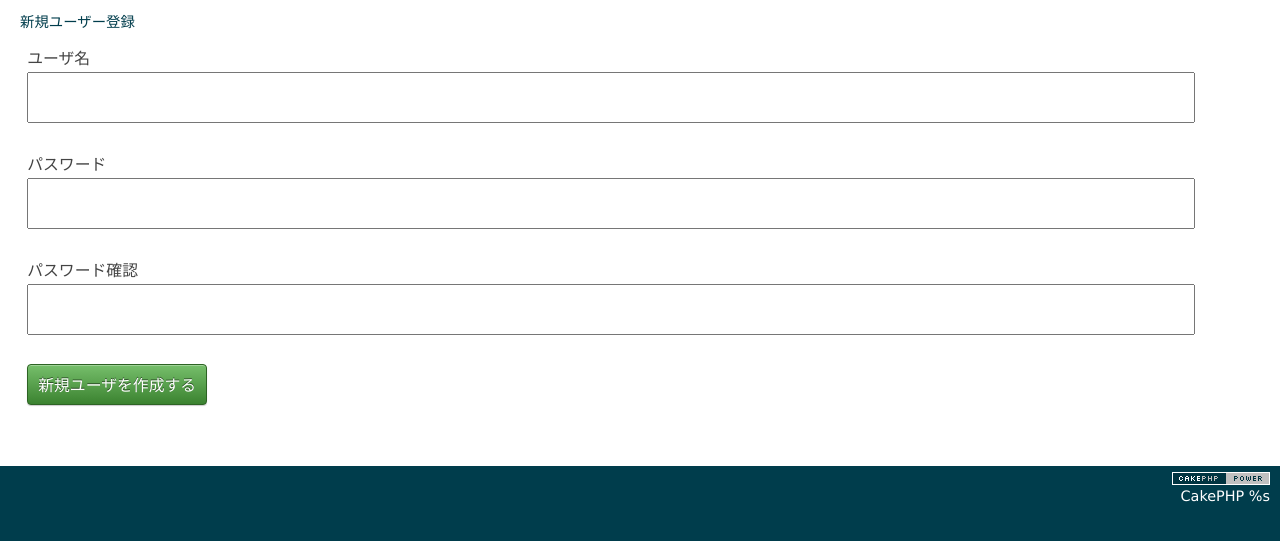
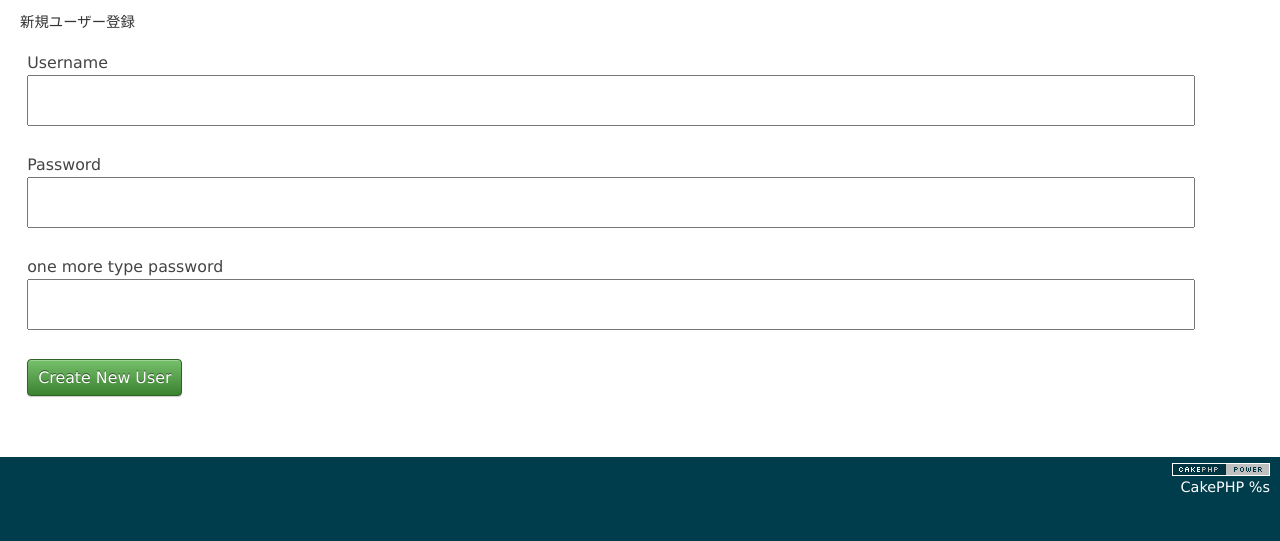
Before and after one commit to chike0905/sfcoin_v2, a CakePHP app: the page made by app/View/User/add.ctp in a window 1280 px wide. Shown: the part 47-588 px from the top of the page. Run offline with PHP 8.4 and a stand-in for CakePHP, Linux system fonts and the light colour scheme; the template is opened without the code that fills it, so the values that code supplies are empty; form fields are guessed from the names that the template uses; some libraries are stand-ins or nearby versions.

Commit message:
User追加画面基本レイアウト

```diff
--- a/app/View/User/add.ctp
+++ b/app/View/User/add.ctp
@@ -1,7 +1,24 @@
-  <h1>新規ユーザー登録</h1>
-  <?php echo $this->Session->flash('Auth'); ?>
-  <?php echo $this->Form->create('User', array('url' => 'add')); ?>
-  <?php echo $this->Form->input('User.username',array('label'=>'ユーザ名')); ?>
-  <?php echo $this->Form->input('User.password',array('label'=>'パスワード')); ?>
-  <?php echo $this->Form->input('User.pass_check',array('label'=>'パスワード確認','type'=>"password")); ?>
-  <?php echo $this->Form->end('新規ユーザを作成する'); ?>
+<p class="h2">新規ユーザー登録</p>
+<?php
+echo $this->Session->flash('Auth');
+echo $this->Form->create('User', array('url' => 'add'));
+echo $this->Form->input('User.username',array('label' => array(
+  'text' => 'Username',
+  'class' => 'h2' // labelタグに付与するclass
+),
+'class' => 'field mb2 col-12'));
+echo $this->Form->input('User.password',array('label' => array(
+  'text' => 'Password',
+  'class' => 'h2' // labelタグに付与するclass
+),
+'class' => 'field mb2 col-12'));
+echo $this->Form->input('User.pass_check',array('label' => array(
+  'text' => 'one more type password',
+  'class' => 'h2' // labelタグに付与するclass
+),
+'class' => 'field mb2 col-12',
+'type' => 'password'
+));
+echo $this->Form->submit('Create New User',array('class' => 'btn btn-primary black bg-white col-8'));
+echo $this->Form->end();
+?>
```
